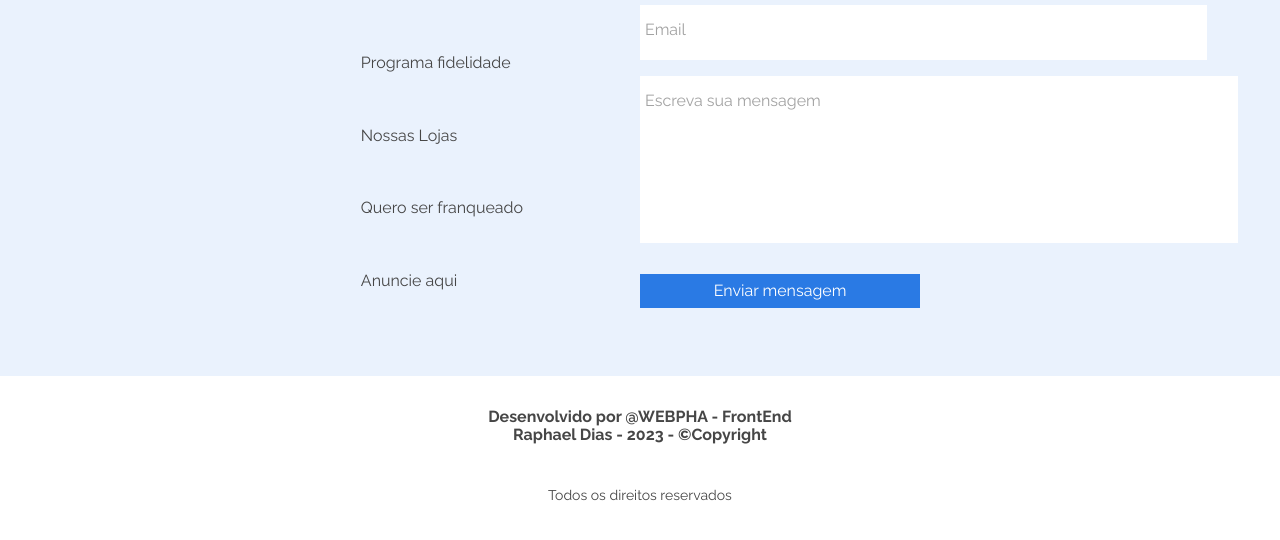
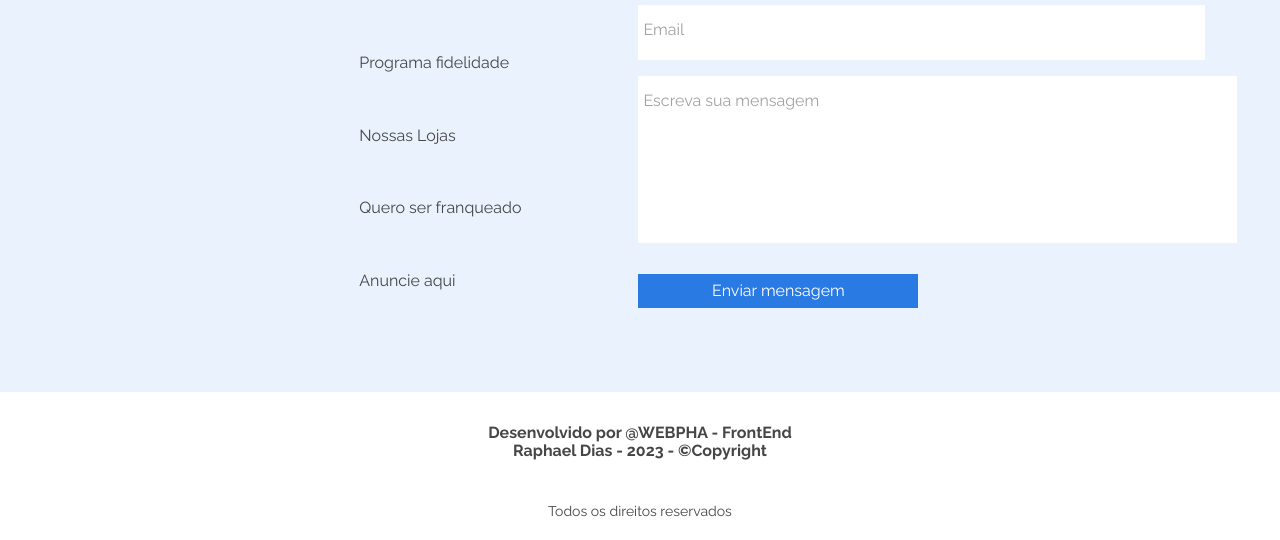
Before and after one commit to vidadofael/projetochallengeralurageek03_23, a plain HTML site: page index.html in a window 1280 px wide. Shown: the part 2966-3506 px from the top of the page. Drawn offline with Linux system fonts and the light colour scheme.

Commit message:
ajuste de responsividade da sessão contato

```diff
--- a/css/contato/contato.css
+++ b/css/contato/contato.css
@@ -4,12 +4,40 @@
 
 @media screen and (min-width: 0) {
     .contato {
-        padding: 1rem 2rem 1rem 5rem;
+        padding: 1rem 1rem .5rem 1rem;
+        flex-direction: column;
+    }
+    .contato__form{
+        padding: .1rem;
+        width: 60%;
+        align-items: flex-start;
+        margin: 0;
     }
 }
 
 @media screen and (min-width: 386px) {
     .contato {
-        padding: 2rem 5rem 1rem 5rem;
+        padding: 1.5rem 2rem 1.5rem 2rem;
+
     }
 }
+
+@media screen and (min-width: 772px) {
+    .contato {
+        flex-direction: row;
+        padding: 2rem 2rem 2rem 2rem;
+    }
+    .contato__listaIntitucional {
+        padding-left: 1rem;
+        padding-right: 1rem;
+      }
+      .contato__form {
+        max-width: 50%;
+      }
+}
+
+@media screen and (min-width: 850px) {
+    .contato {
+        padding: 2rem 5rem 2rem 5rem;
+    }
+}
--- a/css/teste.css
+++ b/css/teste.css
@@ -10,6 +10,7 @@
 .contato__imgLogo {
   display: flex;
   align-items: last baseline;
+  padding-bottom: 2rem;
 }
 
 
@@ -25,7 +26,7 @@
 
 
 .contato__form {
-  width: 50%;
+  width: 65%;
 }
 .contato__form button {
   width: 50%;
```
